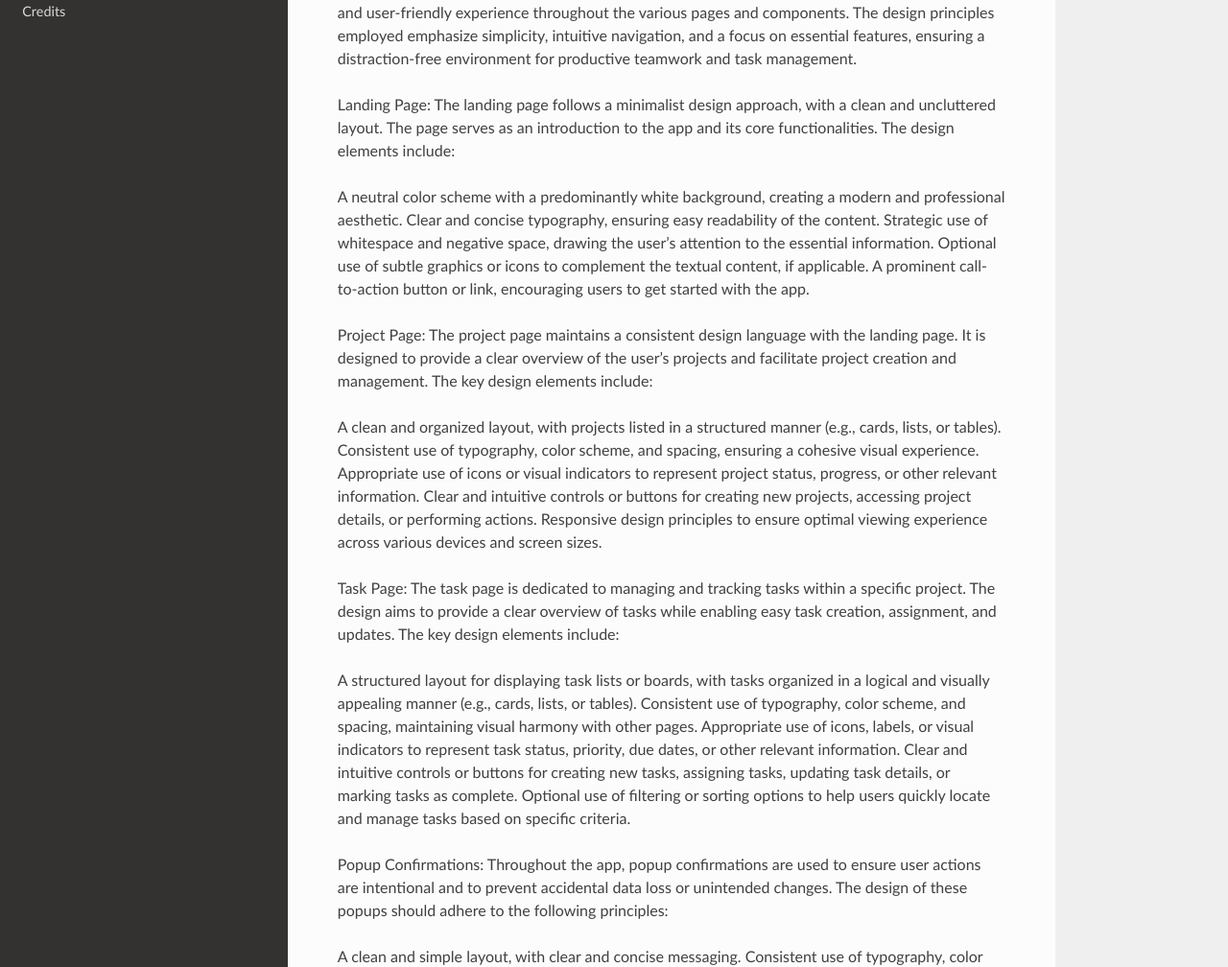
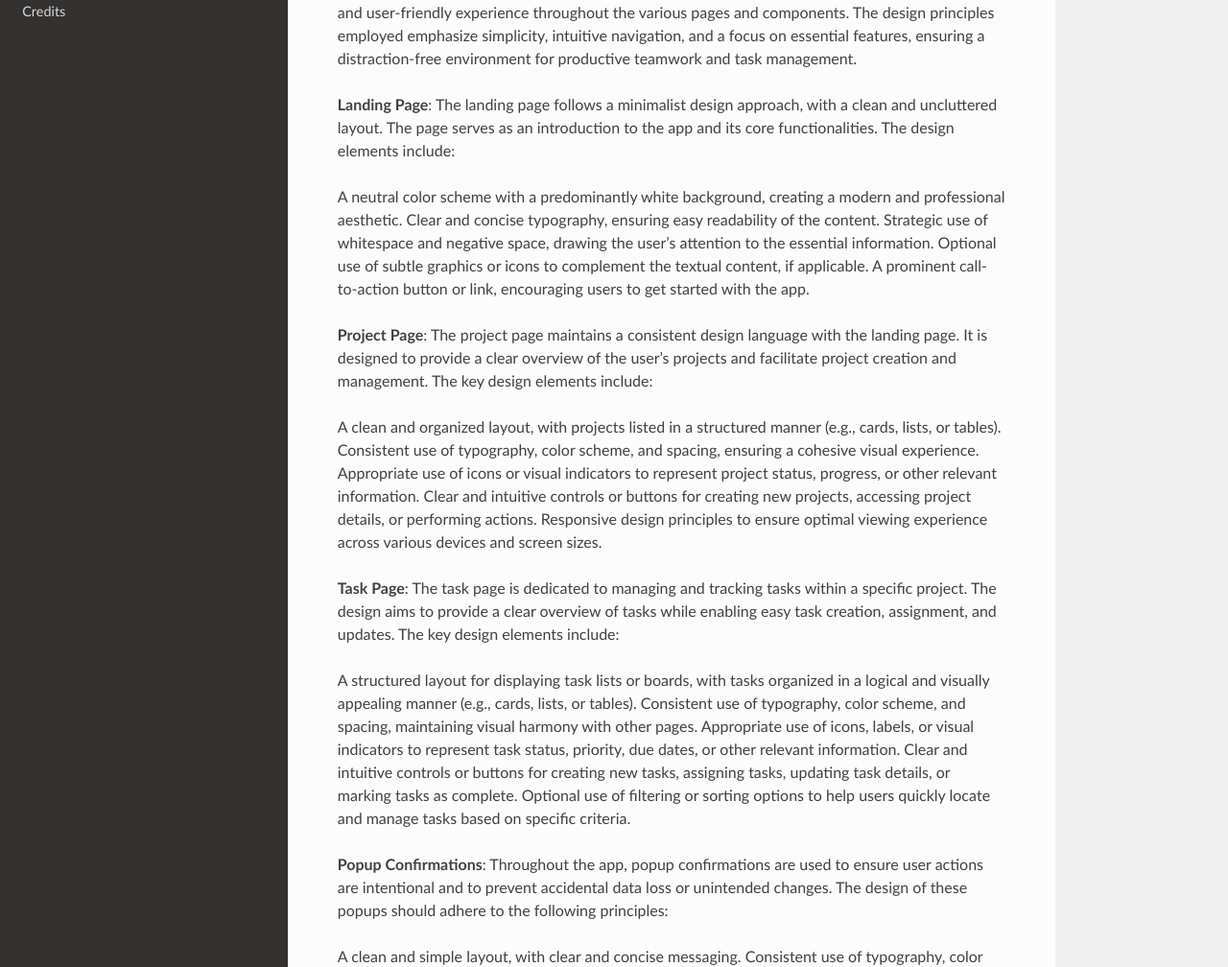
Before and after one commit to Teamwork-6D/teamwork-client, a Sphinx documentation site: the page built from docs/source/design.rst, in a window 1280 px wide and 1400 px high. Shown: the part 254-1262 px from the top of the window at 96% size. Built offline with Sphinx 7.4.7 and the Read the Docs theme 2.0.0, drawn with Linux system fonts in a browser that asks for light colours.

```diff
--- a/docs/source/design.rst
+++ b/docs/source/design.rst
@@ -7,7 +7,7 @@ leveraging a clean and modern aesthetic that prioritizes clarity, usability, and
 With a consistent visual language across all interfaces, the app maintains a cohesive and user-friendly experience throughout the various pages and components.
 The design principles employed emphasize simplicity, intuitive navigation, and a focus on essential features, ensuring a distraction-free environment for productive teamwork and task management.
 
-Landing Page:
+**Landing Page**:
 The landing page follows a minimalist design approach, with a clean and uncluttered layout. The page serves as an introduction to the app and its core functionalities. The design elements include:
 
 A neutral color scheme with a predominantly white background, creating a modern and professional aesthetic.
@@ -17,7 +17,7 @@ Optional use of subtle graphics or icons to complement the textual content, if a
 A prominent call-to-action button or link, encouraging users to get started with the app.
 
 
-Project Page:
+**Project Page**:
 The project page maintains a consistent design language with the landing page. It is designed to provide a clear overview of the user's projects and facilitate project creation and management. The key design elements include:
 
 A clean and organized layout, with projects listed in a structured manner (e.g., cards, lists, or tables).
@@ -27,7 +27,7 @@ Clear and intuitive controls or buttons for creating new projects, accessing pro
 Responsive design principles to ensure optimal viewing experience across various devices and screen sizes.
 
 
-Task Page:
+**Task Page**:
 The task page is dedicated to managing and tracking tasks within a specific project. The design aims to provide a clear overview of tasks while enabling easy task creation, assignment, and updates. The key design elements include:
 
 A structured layout for displaying task lists or boards, with tasks organized in a logical and visually appealing manner (e.g., cards, lists, or tables).
@@ -37,7 +37,7 @@ Clear and intuitive controls or buttons for creating new tasks, assigning tasks,
 Optional use of filtering or sorting options to help users quickly locate and manage tasks based on specific criteria.
 
 
-Popup Confirmations:
+**Popup Confirmations**:
 Throughout the app, popup confirmations are used to ensure user actions are intentional and to prevent accidental data loss or unintended changes. The design of these popups should adhere to the following principles:
 
 A clean and simple layout, with clear and concise messaging.
```
